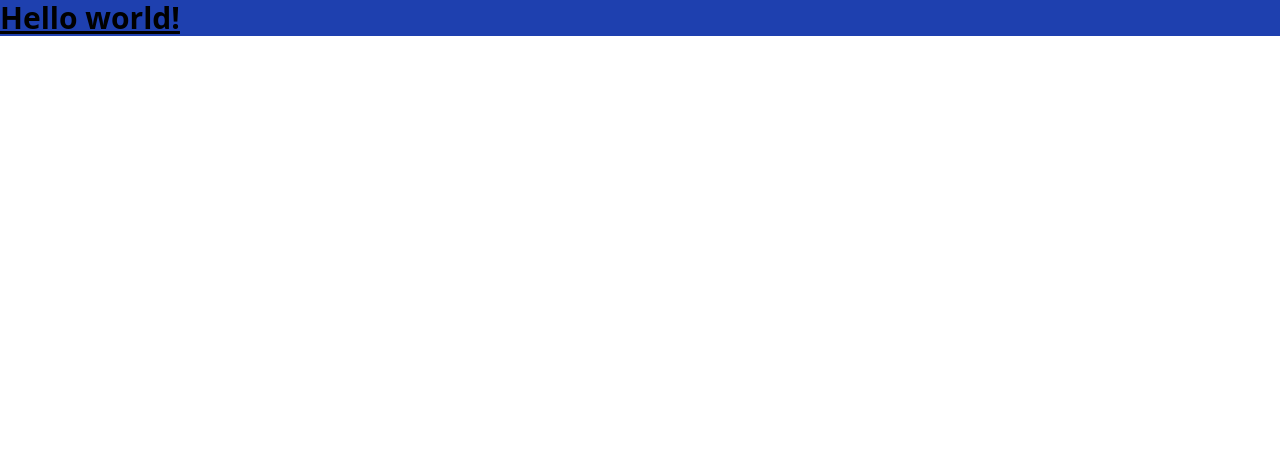
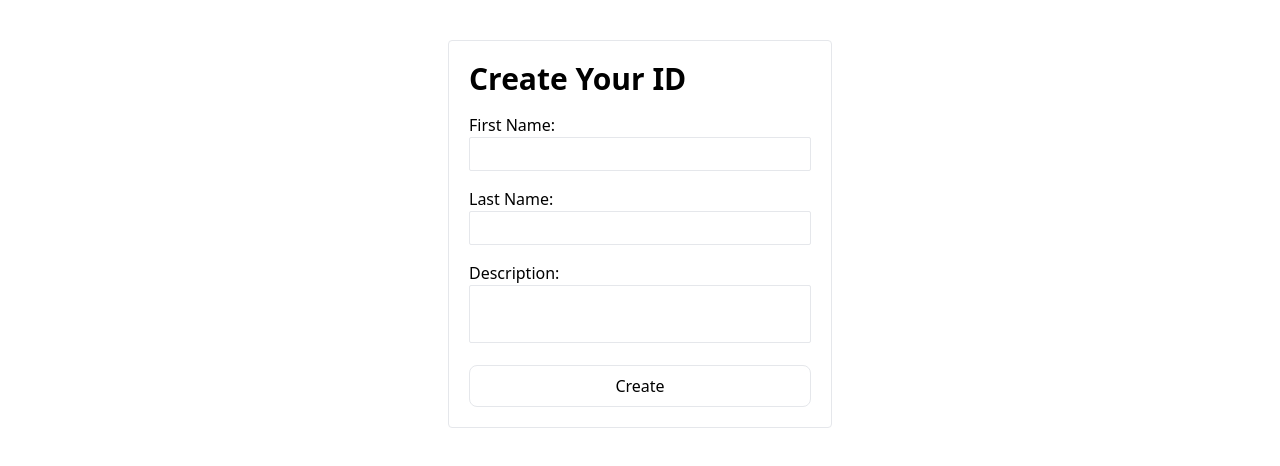
Before and after one commit to ShadowAsura/LifeLink, a SvelteKit app in the folder front/: page / in a window 1280 px wide. Shown: the top 466 px of the page. Built offline with nearby package versions, Linux system fonts and the light colour scheme.

Commit message:
created general form things...

```diff
--- a/front/src/routes/+page.svelte
+++ b/front/src/routes/+page.svelte
@@ -1,3 +1,53 @@
-<h1 class="text-3xl font-bold underline bg-blue-800">
-  Hello world!
-</h1>
+<script>
+
+    let fname = "", lname = "", bio = "";
+
+    const createId = (e) => {
+        console.log("created new user!");
+        console.log(crypto.randomUUID());
+    };
+</script>
+
+<form on:submit|preventDefault={createId}>
+    <div class="flex flex-row justify-center my-10">
+        <form on:submit|preventDefault={createId} class="flex flex-col w-96 border rounded p-5 gap-4">
+          <h1 class="text-3xl font-bold">
+            Create Your ID
+          </h1>
+
+          <label for="fname">
+            First Name:
+            <input name="fname" type="text" bind:value={fname} class="border rounded-sm w-full p-1" required/>
+          </label>
+
+          <label for="lname">
+            Last Name:
+            <input name="lname" type="text" bind:value={lname} class="border rounded-sm w-full p-1" required/>
+          </label>
+
+
+          <div class="row row-col">
+            <label for="bio" class="block">Description:</label>
+            <textarea id="bio" name="text" oninput='this.style.height = "";this.style.height = this.scrollHeight + "px"' required
+            class="border rounded-sm w-full resize-none p-1" bind:value={bio}></textarea>
+          </div>
+
+          <!-- <div>
+            <label for="categories">Categories:</label>
+            <select id="category-input" bind:value={category} name="categories" class="border rounded-sm">
+              {#each categories as cat}
+                <option value={cat}>{cat}</option>
+              {/each}
+            </select>
+          </div>
+
+          <div>
+            <label for="image">Images:</label>
+            <input type="file" bind:files accept="image/png, image/jpeg"/>
+          </div> -->
+
+
+          <button type="submit" class="border rounded-lg py-2 hover:bg-green-600 hover:text-white ease-in-out duration-100">Create</button>
+        </form>
+      </div>
+</form>
```
